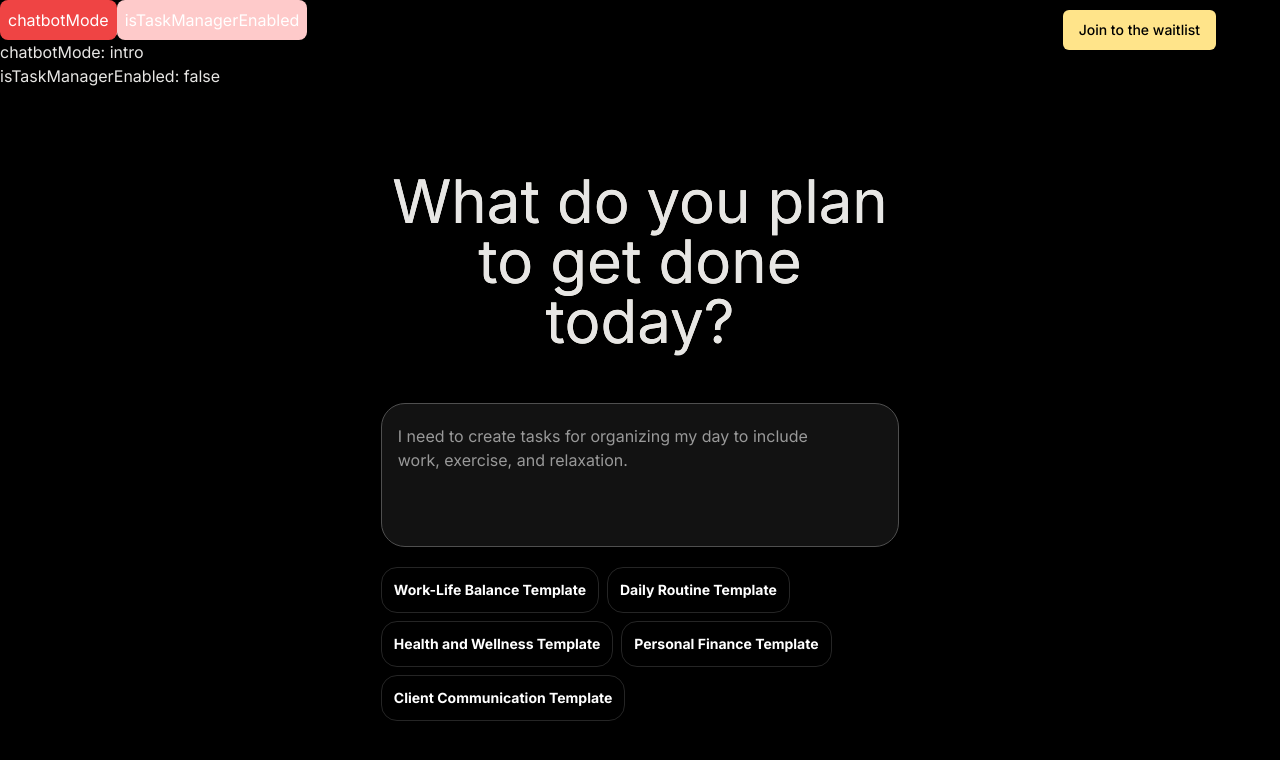
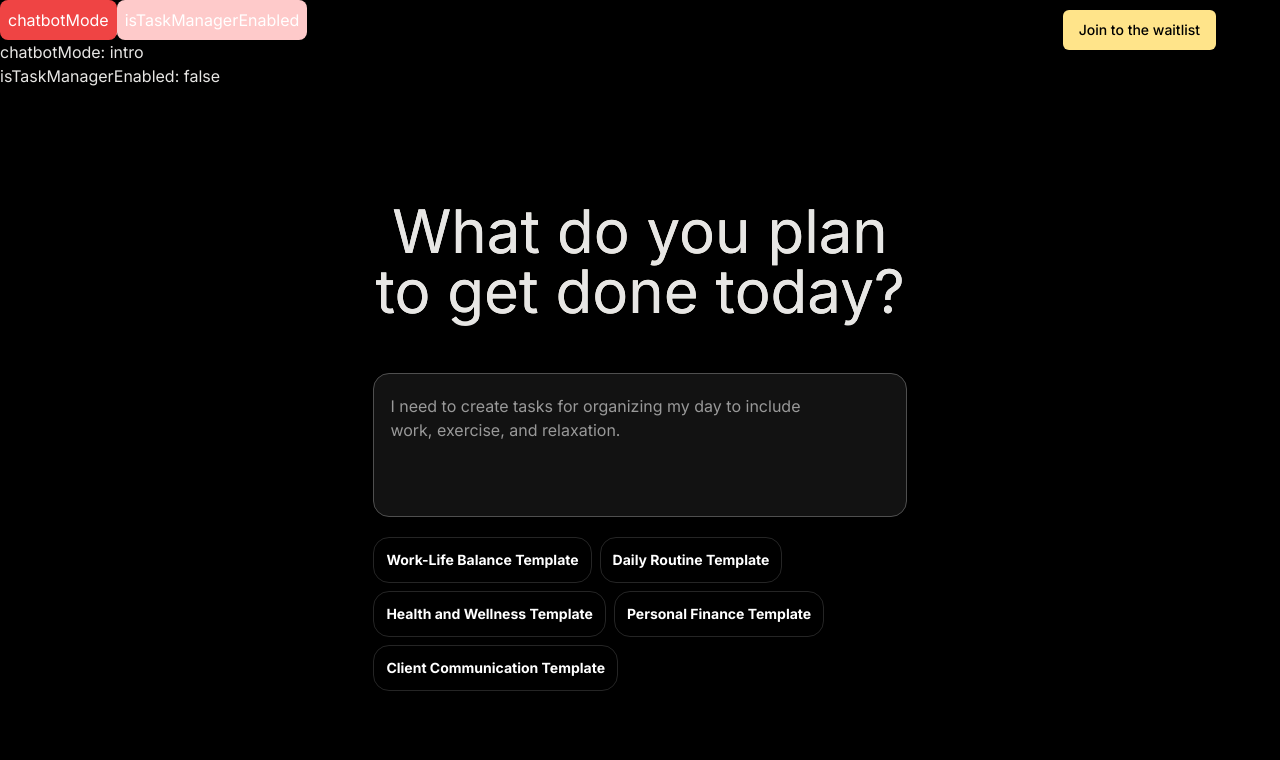
Before and after one commit to jdesignermayor/actionize-app, a Next.js app: page / in a window 1280 px wide. Shown: the top 760 px of the page. Built offline with nearby package versions, Linux system fonts and the light colour scheme.

Commit message:
fix: ui fixes

```diff
--- a/app/components/chatbot.tsx
+++ b/app/components/chatbot.tsx
@@ -13,12 +13,12 @@ export default function Chatbot() {
     //     sendExtraMessageFields: true,
     // });
 
-    return <div className={`flex flex-col gap-8 relative justify-between items-center p-2 w-full`}>
+    return <div className={`flex flex-col gap-8 relative justify-between items-center w-full`}>
         <div className=' pb-5'>
             {chatbotMode === 'intro' && <><IntroChatMessage /> </>}
         </div>
         <div className='flex flex-col gap-5 justify-between focus:border-white focus:border-2 w-full rounded-xl'>
-            <textarea name="prompt" onChange={(e) => setUserPrompt(e.target.value)} placeholder={'I need to create tasks for organizing my day to include work, exercise, and relaxation. '} className=' 2xl:text-lg border-panel-gray-main focus:bg-[#222222] placeholder:text-text-gray-main px-4 pr-20 pb-9 pt-5 border border-bg-gray-main rounded-3xl focus:ring-2 ring-white h-36 resize-none w-full outline-none' ></textarea>
+            <textarea name="prompt" onChange={(e) => setUserPrompt(e.target.value)} placeholder={'I need to create tasks for organizing my day to include work, exercise, and relaxation. '} className=' 2xl:text-lg border-panel-gray-main focus:bg-[#222222] placeholder:text-text-gray-main px-4 pr-20 pb-9 pt-5 border border-bg-gray-main rounded-2xl focus:ring-2 ring-white h-36 resize-none w-full outline-none' ></textarea>
 
             <div className='absolute right-0 pr-8 pt-20'>
                 {userPrompt.length > 0 && <button className=' flex items-center justify-center bg-white w-10 h-10  rounded-2xl p-2 focus:ring-4 ring-white '><svg xmlns="http://www.w3.org/2000/svg" fill="none" viewBox="0 0 24 24" strokeWidth={1.5} stroke="black" className="size-5">
--- a/app/components/introLayoutSection.tsx
+++ b/app/components/introLayoutSection.tsx
@@ -22,8 +22,8 @@ export default function IntroLayoutSection() {
             <p>isTaskManagerEnabled: {JSON.stringify(isTaskManagerEnabled)}</p>
         </div>
 
-        <div className={`flex ${chatbotMode === 'intro' && ' items-center justify-center '} w-full overflow-hidden`} ref={parent}>
-            <div className={`w-full h-[90svh] flex flex-col p-2 ${chatbotMode === 'chating' ? 'w-[calc(10%)] lg:w-[calc(32%)] 2xl:w-[calc(25%)] justify-end' : 'lg:w-[calc(40%)] xl:w-[calc(43%)] 2xl:w-[calc(30%)] justify-center items-center'}`} >
+        <div className={`flex ${chatbotMode === 'intro' && ' items-center justify-center '} w-full overflow-hidden px-5`} ref={parent}>
+            <div className={`w-full h-[90svh] flex flex-col ${chatbotMode === 'chating' ? 'w-[calc(8%)] lg:w-[calc(28%)] 2xl:w-[calc(18%)] justify-end' : 'lg:w-[calc(40%)] xl:w-[calc(43%)] 2xl:w-[calc(30%)] justify-center items-center'}`} >
                 <Chatbot />
             </div>
             {isTaskManagerEnabled && <>
@@ -36,7 +36,7 @@ export default function IntroLayoutSection() {
                         </svg>}
                     </button>
                 </div>
-                <div className={`h-[90svh] ${chatbotMode === 'chating' ? 'w-[calc(70%)]' : 'lg:w-[calc(50%)] xl:w-[calc(65%)] 2xl:w-[calc(70%)]'}`}>
+                <div className={`h-[90svh] ${chatbotMode === 'chating' ? 'w-[calc(88%)] lg:w-[calc(68%)] 2xl:w-[calc(78%)]' : 'lg:w-[calc(50%)] xl:w-[calc(65%)] 2xl:w-[calc(70%)]'}`}>
                     <TaskManager />
                 </div>
             </>}
--- a/app/components/taskManager.tsx
+++ b/app/components/taskManager.tsx
@@ -16,7 +16,7 @@ export default function TaskManager() {
     }, []);
 
     return <>
-        <div className={`flex flex-col gap-[2em] px-10 py-[5em] bg-[#131313] border border-gray-main rounded-xl h-[90svh]`}>
+        <div className={`flex flex-col gap-[2em] px-10 py-[5em] bg-[#131313] border border-gray-main w-full rounded-xl h-[90svh]`}>
             <div className="flex flex-col gap-2">
                 <h3 className="font-medium text-xl">Our today's tasks</h3>
                 <p className="text-md text-gray-main max-w-[400px] text-text-gray-main">
```
